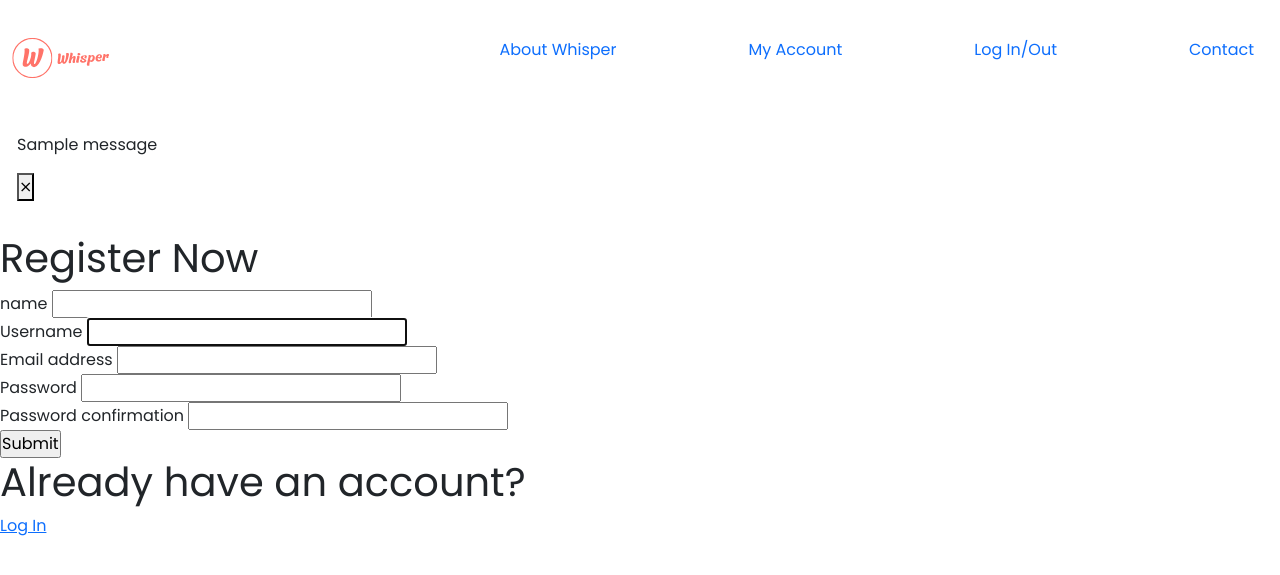
After one commit to thanhtheman/whisper_app, a Django app: page /register/ in a window 1280 px wide. The commit adds this page. Shown: the top 575 px of the page. Run offline with Django 4.2, Linux system fonts and the light colour scheme; tables that the repository leaves empty hold one stand-in row (values such as "Sample post"); one stand-in notice (Sample message) is shown.

Commit message:
login/out, auth, error, message  handling

```diff
--- a/whisper/profiles/forms.py
+++ b/whisper/profiles/forms.py
@@ -0,0 +1,16 @@
+from django.forms import ModelForm
+from django.contrib.auth.forms import UserCreationForm
+from django.contrib.auth.models import User
+
+class CustomUserCreationForm (UserCreationForm):
+    class Meta:
+        model = User
+        fields =['first_name', 'username', 'email', 'password1', 'password2']
+        labels = {
+            'first_name': 'name'
+        }
+
+    def __init__(self, *args, **kwargs):
+        super(CustomUserCreationForm, self).__init__(*args, **kwargs)
+        for name, field in self.fields.items():
+            field.widget.attrs.update({'class': 'new_class'})
--- /dev/null
+++ b/whisper/profiles/templates/profiles/login_register.html
@@ -0,0 +1,40 @@
+{% extends 'main.html' %}
+{% load static %}
+
+{% block content %}
+{% if page == 'user_registration' %}
+<h1>Register Now</h1>
+<form action="{% url 'user_registration' %}" method="POST">
+    {% csrf_token %}
+    {% for field in form %}
+        <div class="empty">
+            <label for="formInput#text"> {{ field.label }} </label>
+            {{ field }}
+        </div>
+        {% for error in field.errors %}
+        <p style="color: red;"> {{ error }} </p>
+        {% endfor %}
+    {% endfor %}
+    <input type="submit" value="Submit">
+</form>
+
+
+
+<h1>Already have an account?</h1>
+<a href="{% url 'login' %}"> Log In</a>
+
+{% else %}
+<h1>Log in Now </h1>
+<form action="{% url 'login' %}" method="POST">
+    {% csrf_token %}
+    <label for="formImput#text" class="empty">Username: </label>
+    <input type="text" name="username" class="empty"/>
+    <label for="formImput#text" class="empty">Password: </label>
+    <input type="password" name="password" class="empty"/>
+    <input class="" type="submit" value="Log In" />
+</form>
+
+<h1>Don't have an account?</h1>
+<a href="{% url 'user_registration' %}">Register Now</a>
+{% endif %}
+{% endblock content %}
--- a/whisper/profiles/urls.py
+++ b/whisper/profiles/urls.py
@@ -3,4 +3,8 @@ from . import views
 
 urlpatterns =[
     path('', views.home, name='profiles'),
+    path('register/', views.register_user, name='user_registration'),
+    path('login/', views.login_user, name='login'),
+    path('logout/', views.logout_user, name='logout')
+
 ]
--- a/whisper/profiles/views.py
+++ b/whisper/profiles/views.py
@@ -1,4 +1,7 @@
-from django.shortcuts import render
+from django.shortcuts import render, redirect
+from .forms import CustomUserCreationForm
+from django.contrib.auth import authenticate, login, logout
+from django.contrib import messages
 
 quotes = {
     'quote': 'The way to get started is to quit talking and start doing.',
@@ -8,3 +11,47 @@ quotes = {
 def home(request):
     context = quotes
     return render(request, 'profiles/home.html', context)
+
+
+
+def login_user(request):
+    page = 'login'
+    if request.user.is_authenticated:
+        redirect('profiles')
+
+    if request.method == 'POST':
+        print(request.POST)
+        username = request.POST['username']
+        password = request.POST['password']
+        user = authenticate(request, username=username, password=password)
+
+
+        if user is not None:
+            login(request, user)
+            return redirect('profiles')
+        else:
+            messages.error(request, 'Username or Password is incorrect!')
+    return render(request, 'profiles/login_register.html')
+
+def logout_user(request):
+    logout(request)
+    messages.info(request,'You have successfully logged out.')
+    return redirect('profiles')
+
+def register_user(request):
+    page = 'user_registration'
+    form = CustomUserCreationForm()
+    if request.method == 'POST':
+        form = CustomUserCreationForm(request.POST)
+        if form.is_valid():
+            user = form.save(commit=False)
+            user.username = user.username.lower()
+            print('a user is created')
+            user.save()
+            messages.success(request, 'Your account has been successfully created!')
+            login(request, user)
+            return redirect('home')
+        else:
+            messages.error(request, "An error has occured, please check username & password requirements.")
+    context = {'form': form, 'page': page}
+    return render(request, 'profiles/login_register.html', context)
--- /dev/null
+++ b/whisper/static/js/message.js
@@ -0,0 +1,13 @@
+document.addEventListener('DOMContentLoaded', function () {
+    hljs.highlightAll();
+  });
+
+
+  let alertWrapper = document.querySelector('.alert')
+  let alertClose = document.querySelector('.alert__close')
+
+  if (alertWrapper) {
+    alertClose.addEventListener('click', () =>
+      alertWrapper.style.display = 'none'
+    )
+  }
--- a/whisper/templates/main.html
+++ b/whisper/templates/main.html
@@ -20,9 +20,18 @@
 </head>
 <body>
     {% include 'navbar.html' %}
+    {% if messages %}
+    {% for message in messages %}
+        <div class="alert alert--{{message.tags}}">
+            <p class="alert__message">{{ message }}</p>
+            <button class="alert__close">⨯</button>
+        </div>
+    {% endfor %}
+    {% endif %}
     {% block content %}
 
     {% endblock content %}
     <script src="https://cdn.jsdelivr.net/npm/bootstrap@5.0.2/dist/js/bootstrap.bundle.min.js" integrity="sha384-MrcW6ZMFYlzcLA8Nl+NtUVF0sA7MsXsP1UyJoMp4YLEuNSfAP+JcXn/tWtIaxVXM" crossorigin="anonymous"></script>
+    <script src="{% static 'js/message.js' %}"></script>
 </body>
 </html>
--- a/whisper/templates/navbar.html
+++ b/whisper/templates/navbar.html
@@ -9,7 +9,7 @@
             <a href="#" class="nav-link">My Account</a>
         </li>
         <li class="nav-item">
-            <a href="#" class="nav-link">Log In/Out</a>
+            <a href="{% url 'logout' %}" class="nav-link">Log In/Out</a>
         </li>
         <li class="nav-item">
             <a href="#" class="nav-link">Contact</a>
```
